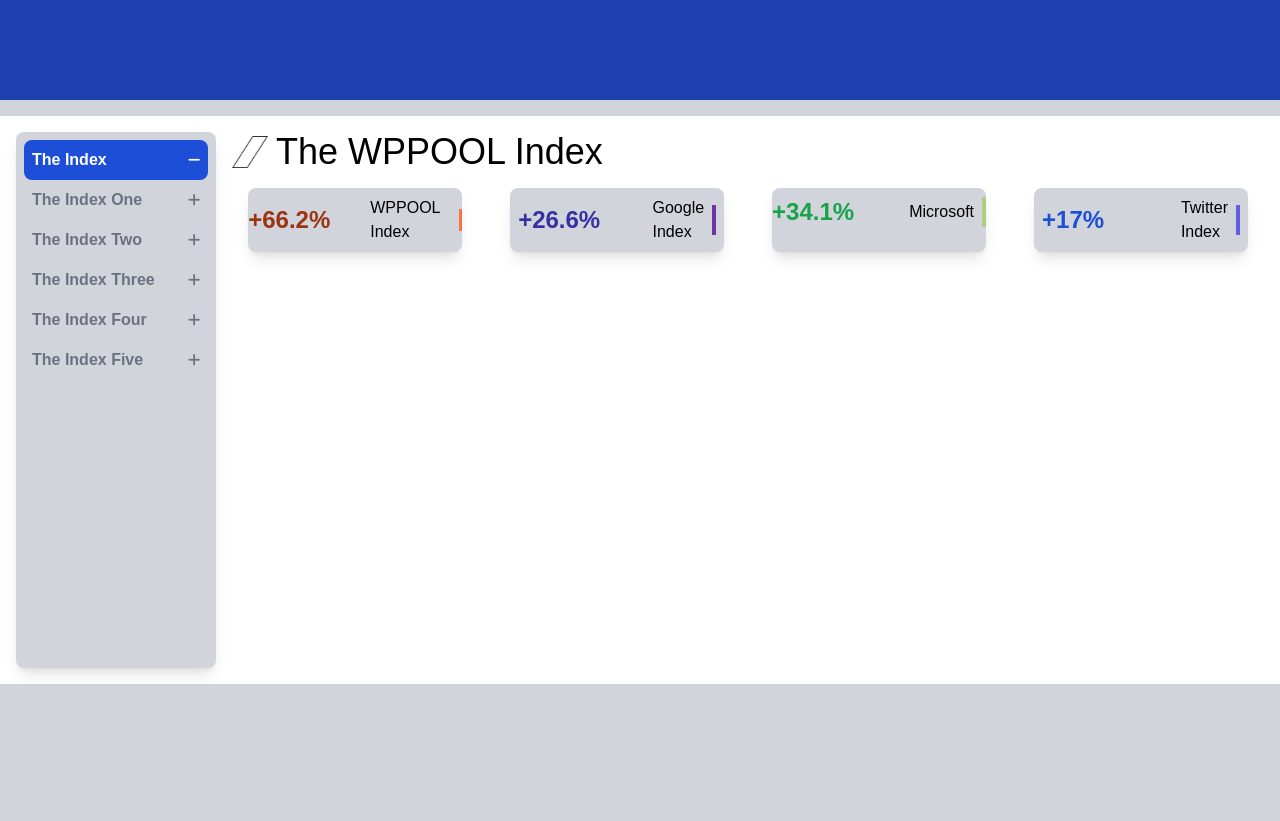
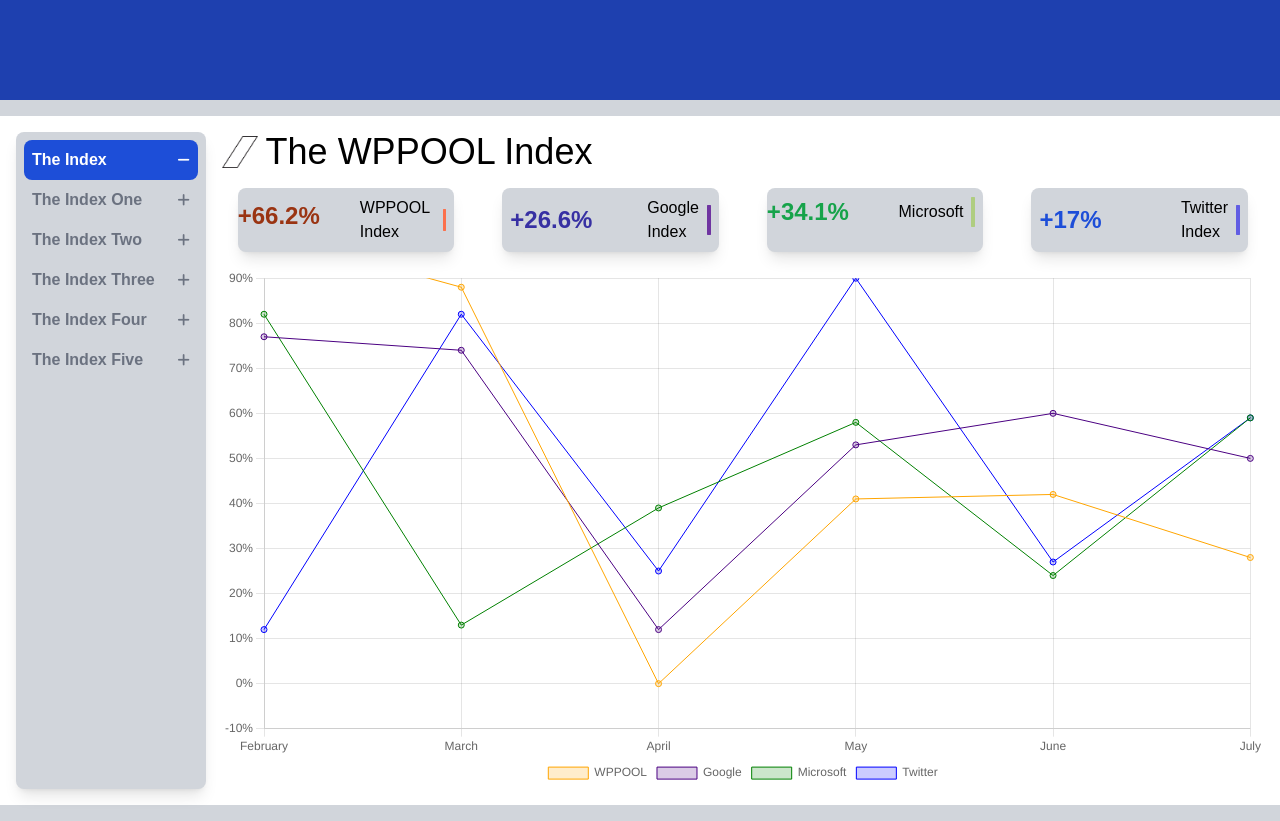
Before and after one commit to Barkatzx/wppool, a plain HTML site: page index.html in a window 1280 px wide. Shown: the part 700-1521 px from the top of the page. Before the commit the page ends 1400 px from the top, so only its background shows below. Drawn offline with nearby package versions, Linux system fonts and the light colour scheme; a web font is replaced by a local one.

Commit message:
Chart Js Added

```diff
--- a/index.html
+++ b/index.html
@@ -295,47 +295,47 @@
     <section class="container mx-auto bg-white m-4 p-4">
       <div class="flex gap-4">
         <!-- Sidebar Section -->
-        <div class="bg-gray-300 rounded-lg shadow-lg h-auto w-56 p-2">
+        <div class="bg-gray-300 rounded-lg shadow-lg h-auto w-full sm:w-56 p-2">
           <div
             class="flex justify-between bg-blue-700 items-center text-white rounded-lg p-2"
           >
             <h1 class="font-bold">The Index</h1>
-            <div class="text-sm"><i class="fa-solid fa-minus"></i></div>
+            <div class="text-sm"><i class="fas fa-minus"></i></div>
           </div>
           <div
             class="flex justify-between p-2 hover:bg-blue-700 items-center hover:text-white rounded-lg text-gray-500"
           >
             <h1 class="font-bold">The Index One</h1>
-            <div class="text-sm"><i class="fa-solid fa-plus"></i></div>
+            <div class="text-sm"><i class="fas fa-plus"></i></div>
           </div>
           <div
             class="flex justify-between p-2 hover:bg-blue-700 items-center hover:text-white rounded-lg text-gray-500"
           >
             <h1 class="font-bold">The Index Two</h1>
-            <div class="text-sm"><i class="fa-solid fa-plus"></i></div>
+            <div class="text-sm"><i class="fas fa-plus"></i></div>
           </div>
           <div
             class="flex justify-between p-2 hover:bg-blue-700 items-center hover:text-white rounded-lg text-gray-500"
           >
             <h1 class="font-bold">The Index Three</h1>
-            <div class="text-sm"><i class="fa-solid fa-plus"></i></div>
+            <div class="text-sm"><i class="fas fa-plus"></i></div>
           </div>
           <div
             class="flex justify-between p-2 hover:bg-blue-700 items-center hover:text-white rounded-lg text-gray-500"
           >
             <h1 class="font-bold">The Index Four</h1>
-            <div class="text-sm"><i class="fa-solid fa-plus"></i></div>
+            <div class="text-sm"><i class="fas fa-plus"></i></div>
           </div>
           <div
             class="flex justify-between p-2 hover:bg-blue-700 items-center hover:text-white rounded-lg text-gray-500"
           >
             <h1 class="font-bold">The Index Five</h1>
-            <div class="text-sm"><i class="fa-solid fa-plus"></i></div>
+            <div class="text-sm"><i class="fas fa-plus"></i></div>
           </div>
         </div>
 
         <!-- Main Content Section -->
-        <div>
+        <div class="w-full">
           <!-- Header Section -->
           <div class="flex gap-2 items-center">
             <div><img src="/img/Union.png" class="h-8" /></div>
@@ -353,15 +353,15 @@
               <div
                 class="flex flex-col sm:flex-row items-center justify-between gap-2"
               >
-                <div class="sm:mr-8 mb-2 sm:mb-0">
+                <div class="sm:mr-8 mb-2">
                   <h1 class="text-2xl font-bold text-orange-800">+66.2%</h1>
                 </div>
                 <div class="flex items-center">
-                  <div class="mr-2">
+                  <div>
                     <h1 class="text-base">WPPOOL Index</h1>
                   </div>
-                  <div>
-                    <img src="/img/orange.png" />
+                  <div class="mr-2">
+                    <img src="./img/orange.png" />
                   </div>
                 </div>
               </div>
@@ -401,7 +401,7 @@
                   <div class="mr-2">
                     <h1 class="text-base">Microsoft</h1>
                   </div>
-                  <div>
+                  <div class="mr-2">
                     <img src="./img/green.png" />
                   </div>
                 </div>
@@ -429,16 +429,18 @@
                 </div>
               </div>
             </div>
-            <!-- Repeat this card for other items if needed -->
           </div>
-          <canvas id="myChart" width="400" height="400"></canvas>
+
+          <!-- Chart Section -->
+          <div class="w-full">
+            <canvas id="myChart"></canvas>
+          </div>
         </div>
-        <!-- Chart Added Here -->
       </div>
     </section>
-
     <!-- The WPPOOL Index Section End Here -->
     <script src="/script.js"></script>
+    <script src="https://cdn.jsdelivr.net/npm/chart.js@3.9.1/ dist/chart.min.js"></script>
     <script src="https://cdn.jsdelivr.net/npm/chart.js"></script>
   </body>
 </html>
--- a/script.js
+++ b/script.js
@@ -68,61 +68,103 @@
       });
 
       // Scale Chart
-    // Data for the chart
-    const months = ['January', 'February', 'March', 'April', 'May', 'June', 'July'];
+      window.onload = function () {
+        const months = ['February', 'March', 'April', 'May', 'June', 'July'];
         const companies = ['WPPOOL', 'Google', 'Microsoft', 'Twitter'];
+
+        // Generate labels for each day in the given months
+        const daysInMonths = {
+          'February': 28,
+          'March': 31,
+          'April': 30,
+          'May': 31,
+          'June': 30,
+          'July': 31
+        };
+
+        const generateRandomDataForMonth = (days) => {
+          let data = [];
+          for (let i = 0; i < days; i++) {
+            data.push(Math.floor(Math.random() * 101)); // Random data between 0 and 100
+          }
+          return data;
+        };
+
+        const wpPoolData = Object.values(daysInMonths).flatMap(days => generateRandomDataForMonth(days));
+        const googleData = Object.values(daysInMonths).flatMap(days => generateRandomDataForMonth(days));
+        const microsoftData = Object.values(daysInMonths).flatMap(days => generateRandomDataForMonth(days));
+        const twitterData = Object.values(daysInMonths).flatMap(days => generateRandomDataForMonth(days));
+
         const data = {
           labels: months,
           datasets: [
             {
               label: companies[0],
-          backgroundColor: 'rgba(255, 99, 132, 0.2)',
-          borderColor: 'rgba(255, 99, 132, 1)',
+              backgroundColor: 'rgba(255, 165, 0, 0.2)', // Orange with transparency
+              borderColor: 'rgba(255, 165, 0, 1)', // Orange
               borderWidth: 1,
-          data: [10, 20, 30, 40, 50, 60, 70],
+              data: wpPoolData, // Random data
             },
             {
               label: companies[1],
-          backgroundColor: 'rgba(54, 162, 235, 0.2)',
-          borderColor: 'rgba(54, 162, 235, 1)',
+              backgroundColor: 'rgba(75, 0, 130, 0.2)', // Indigo with transparency
+              borderColor: 'rgba(75, 0, 130, 1)', // Indigo
               borderWidth: 1,
-          data: [15, 25, 35, 45, 55, 65, 75],
+              data: googleData, // Random data
             },
             {
               label: companies[2],
-          backgroundColor: 'rgba(255, 206, 86, 0.2)',
-          borderColor: 'rgba(255, 206, 86, 1)',
+              backgroundColor: 'rgba(0, 128, 0, 0.2)', // Green with transparency
+              borderColor: 'rgba(0, 128, 0, 1)', // Green
               borderWidth: 1,
-          data: [20, 30, 40, 50, 60, 70, 80],
+              data: microsoftData, // Random data
             },
             {
               label: companies[3],
-          backgroundColor: 'rgba(75, 192, 192, 0.2)',
-          borderColor: 'rgba(75, 192, 192, 1)',
+              backgroundColor: 'rgba(0, 0, 255, 0.2)', // Blue with transparency
+              borderColor: 'rgba(0, 0, 255, 1)', // Blue
               borderWidth: 1,
-          data: [25, 35, 45, 55, 65, 75, 85],
+              data: twitterData, // Random data
             }
           ]
         };
 
-    // Configuration for the chart
         const config = {
           type: 'line',
           data: data,
           options: {
             scales: {
+              x: {
+                type: 'category',
+                labels: months, // Only show month names on the x-axis
+                ticks: {
+                  autoSkip: false
+                }
+              },
               y: {
-            beginAtZero: true,
+                min: -10,
+                max: 90,
                 ticks: {
+                  callback: function (value) {
+                    return value + '%'; // Add '%' to the tick labels
+                  },
                   stepSize: 10
                 }
+              }
+            },
+            plugins: {
+              legend: {
+                position: 'bottom' // Position the labels at the bottom
               }
             }
           }
         };
 
-    // Create the chart
-    var myChart = new Chart(
-      document.getElementById('myChart'),
-      config
-    );
+        var ctx = document.getElementById('myChart').getContext('2d');
+        var myChart = new Chart(ctx, config);
+
+        // Resize chart canvas when window size changes
+        window.addEventListener('resize', () => {
+          myChart.resize();
+        });
+      };
--- a/style.css
+++ b/style.css
@@ -78,3 +78,16 @@
     display: block;
   }
 }
+
+canvas {
+  display: block;
+  width: 100%;
+  height: auto;
+}
+
+/* CSS for responsive chart */
+#myChart {
+  max-width: 100%;
+  height: auto;
+  width: 100%;
+}
```
Lines whose indentation alone changed are shown as unchanged.
